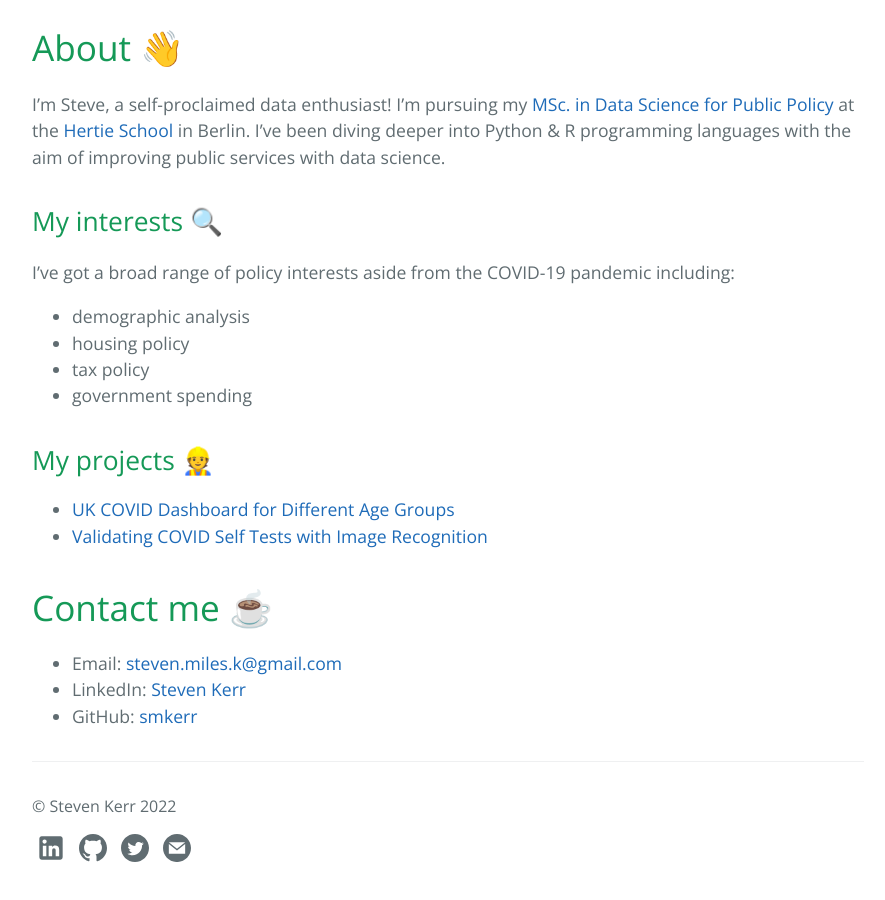
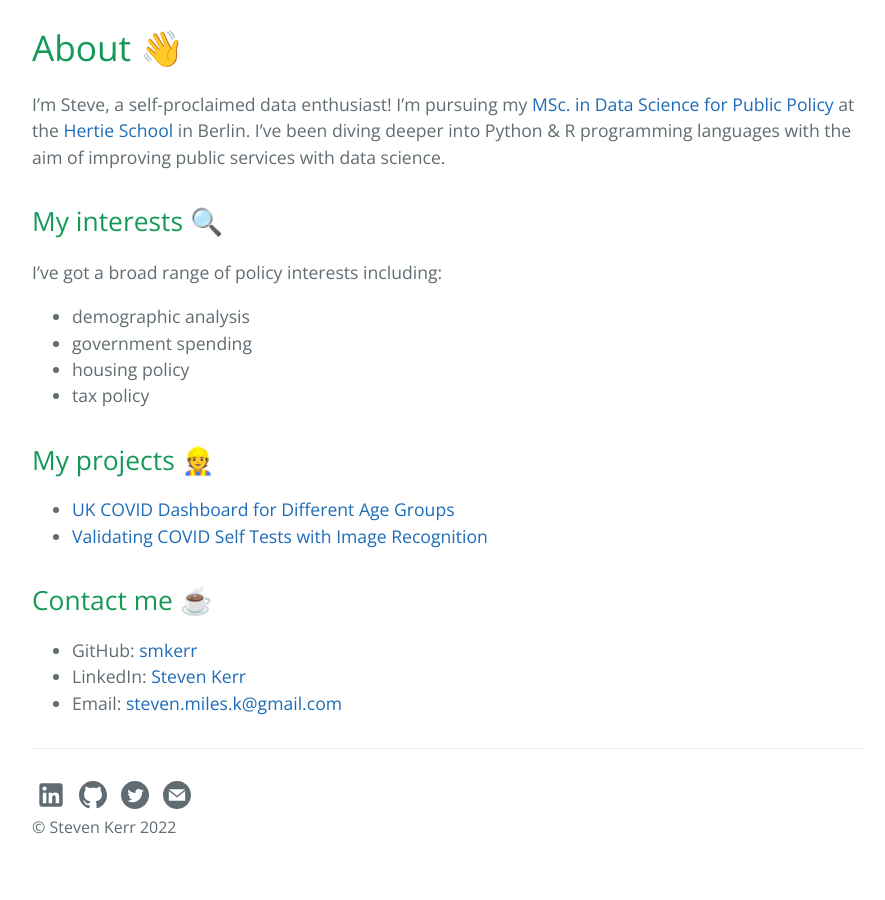
Before and after one commit to smkerr/smkerr.github.io, a Jekyll site: the page built from index.md, in a window 1280 px wide and 900 px high, scrolled down 606 px. Shown: the whole window, without its empty margins (192-1077 px from the left). Built offline with Jekyll 4.4.1, drawn with Linux system fonts in a browser that asks for light colours; emoji names are drawn with the system emoji font.

Commit message:
Rearrange footer & tweak content

```diff
--- a/_layouts/default.html
+++ b/_layouts/default.html
@@ -100,10 +100,6 @@
 
             <footer class="site-footer">
 
-                <span>
-                    <p>&copy; Steven Kerr {{ site.time | date: '%Y' }} </p>
-                </span>
-
                 <!-- SVG icons from https://iconmonstr.com -->
 
                 <!-- LinkedIn icon -->
@@ -143,6 +139,10 @@
                     </a>
                 </span>
 
+                <span>
+                    <p>&copy; Steven Kerr {{ site.time | date: '%Y' }} </p>
+                </span>
+
             </footer>
         </section>
 
--- a/index.md
+++ b/index.md
@@ -14,17 +14,17 @@ layout: home
 I'm Steve, a self-proclaimed data enthusiast! I'm pursuing my [MSc. in Data Science for Public Policy](https://www.hertie-school.org/en/mds) at the [Hertie School](https://www.hertie-school.org/en/) in Berlin. I’ve been diving deeper into Python & R programming languages with the aim of improving public services with data science.
 
 ## My interests :mag:
-I've got a broad range of policy interests aside from the COVID-19 pandemic including:
+I've got a broad range of policy interests including:
 * demographic analysis
+* government spending
 * housing policy
 * tax policy
-* government spending
 
 ## My projects :construction_worker:
 * <a href="/projects.html#uk-covid-dashboard">UK COVID Dashboard for Different Age Groups</a>
 * <a href="/projects.html#validating-covid-self-tests">Validating COVID Self Tests with Image Recognition</a>
 
-# Contact me :coffee:
+## Contact me :coffee:
+* GitHub: [smkerr](https://github.com/smkerr)
+* LinkedIn: [Steven Kerr](https://www.linkedin.com/in/stevenmileskerr/)
 * Email: [steven.miles.k@gmail.com](mailto:steven.miles.k@gmail.com)
-* LinkedIn: [Steven Kerr](https://www.linkedin.com/in/stevenmileskerr/)
-* GitHub: [smkerr](https://github.com/smkerr)
```
Also changed, not shown: about.md (+1 -1 lines), now.md (+1 -1 lines).
